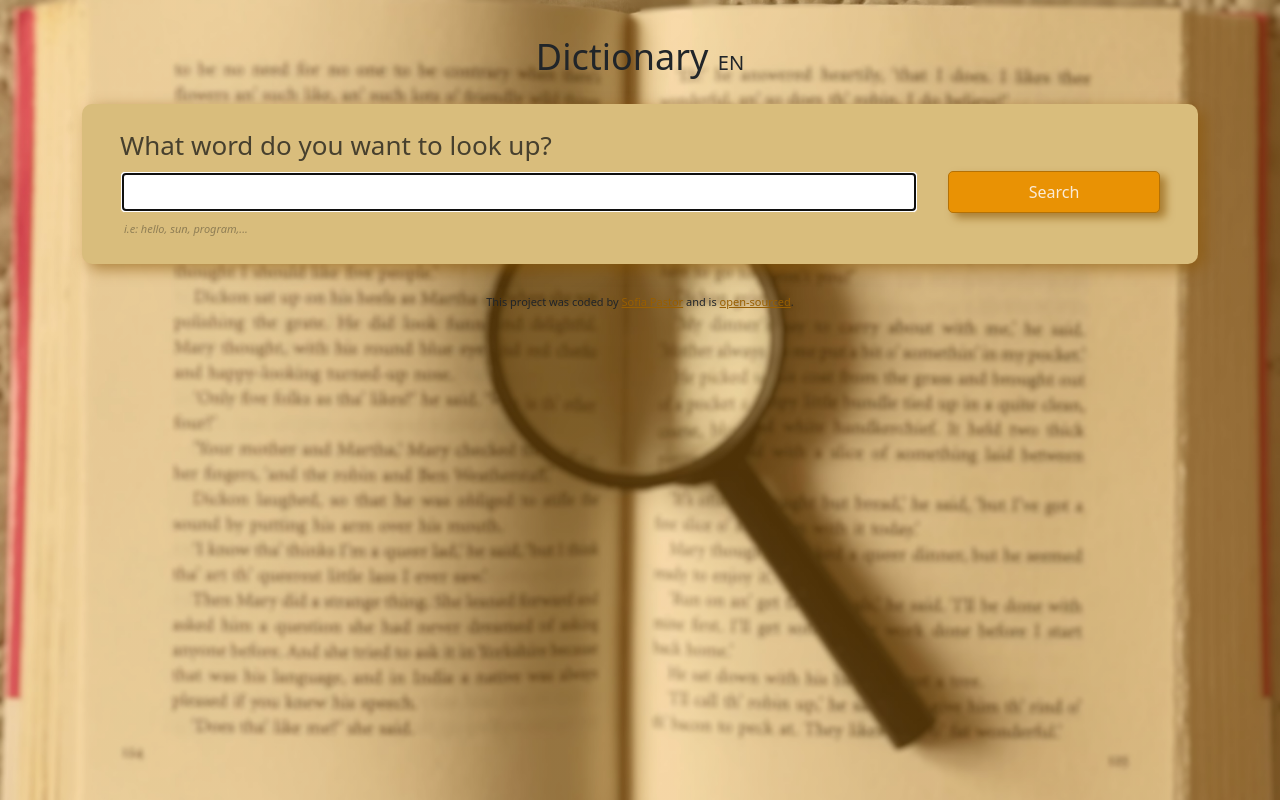
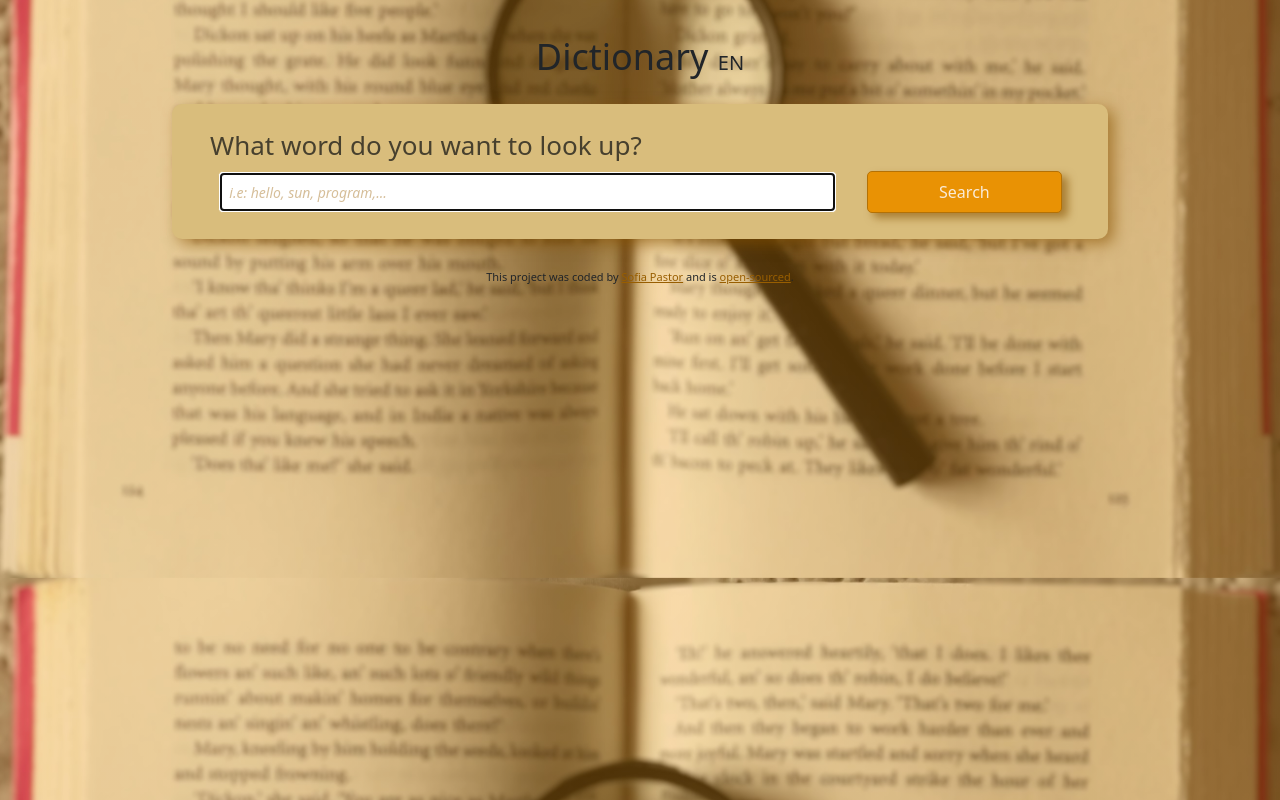
Before and after one commit to sofia-pastor/dictionary-project, a React (Create React App) app: page / in a window 1280 px wide. Built offline with nearby package versions, Linux system fonts and the light colour scheme.

Commit message:
added unsplash api and added a photos' section

```diff
--- a/src/App.css
+++ b/src/App.css
@@ -1,3 +1,8 @@
+.App {
+  max-width: 960px;
+  margin: 0 auto;
+}
+
 .App h1 {
   text-align: center;
   font-size: 36px;
--- a/src/Dictionary.css
+++ b/src/Dictionary.css
@@ -12,16 +12,25 @@
 }
 
 .Dictionary .input-form {
-  width: 75%;
-  margin: 10px 30px 8px 0;
+  max-width: 70%;
+  width: 100%;
+  margin: 10px 30px 0 0;
   padding: 8px 10px;
   border-radius: 5px;
   border: 1px solid rgb(217, 189, 124);
   color: rgb(71, 64, 46);
 }
 
+.Dictionary .input-form::placeholder {
+  font-size: 14px;
+  font-style: italic;
+  opacity: 0.4;
+  color: rgb(152, 94, 1);
+}
+
 .Dictionary .form-button {
-  width: 20%;
+  max-width: 22%;
+  width: 100%;
   padding: 8px 10px;
   border-radius: 5px;
   background-color: rgb(233, 146, 4);
@@ -33,13 +42,6 @@
 .Dictionary .form-button:hover {
   transform: scale(1.05);
   background-color: rgb(226, 139, 0);
-}
-
-.Dictionary .hint {
-  margin: 0 0 0 16px;
-  font-style: italic;
-  font-size: 11px;
-  opacity: 0.5;
 }
 
 .Dictionary h2,
@@ -75,13 +77,21 @@
   font-size: 18px;
 }
 
+.Meaning .example {
+  font-style: italic;
+  opacity: 0.8;
+  font-size: 15px;
+  margin-top: 6px;
+  font-weight: 300;
+}
+
 .Meaning .synonyms-container {
   margin: 15px 0 0 12px;
 }
 
 .Meaning .synonym {
   opacity: 0.8;
-  font-size: 14px;
+  font-size: 15px;
   margin: 0;
   font-weight: 500;
 }
@@ -95,14 +105,15 @@
   display: inline-block;
   padding-right: 20px;
   opacity: 0.8;
-  font-size: 14px;
+  font-size: 15px;
   font-weight: 300;
 }
 
-.Meaning .example {
-  font-style: italic;
-  opacity: 0.8;
-  font-size: 14px;
-  margin-top: 6px;
-  font-weight: 300;
+.Photos img {
+  aspect-ratio: 4/3;
+  border-radius: 4px;
 }
+
+.Photos img:hover {
+  transform: scale(1.3);
+}
--- a/src/Dictionary.js
+++ b/src/Dictionary.js
@@ -2,11 +2,13 @@ import { useState } from "react";
 import axios from "axios";
 
 import Results from "./Results";
+import Photos from "./Photos";
 import "./Dictionary.css";
 
 export default function Dictionary() {
   const [keyword, setKeyword] = useState(null);
   const [results, setResults] = useState(null);
+  const [photos, setPhotos] = useState(null);
 
   function handleResponse(response) {
     setResults(response.data);
@@ -19,6 +21,19 @@ export default function Dictionary() {
     const apiUrl = `https://api.shecodes.io/dictionary/v1/define?word=${keyword}&key=${apiKey}`;
 
     axios.get(apiUrl).then(handleResponse);
+    getImg();
+  }
+
+  function handleImgResponse(response) {
+    console.log(response.data);
+    setPhotos(response.data.results);
+  }
+
+  function getImg() {
+    const imgApiKey = "MWykxzB0Qh71p7qxFsQcD8VqEJVRZGezR14417o4RPM";
+    const imgApiUrl = `https://api.unsplash.com/search/photos?query=${keyword}&client_id=${imgApiKey}`;
+
+    axios.get(imgApiUrl).then(handleImgResponse);
   }
 
   function handleKeywordInput(event) {
@@ -32,14 +47,16 @@ export default function Dictionary() {
           <input
             type="search"
             autoFocus
+            placeholder="i.e: hello, sun, program,..."
             className="input-form"
             onChange={handleKeywordInput}
           />
+
           <input type="submit" value={"Search"} className="form-button" />
         </form>
-        <p className="hint">i.e: hello, sun, program,...</p>
       </section>
       <Results results={results} />
+      <Photos photos={photos} />
     </div>
   );
 }
--- /dev/null
+++ b/src/Photos.js
@@ -0,0 +1,27 @@
+export default function Photos(props) {
+  if (props.photos) {
+    return (
+      <div className="Photos">
+        <section>
+          <div className="row row-gap-4 mt-1 mb-1">
+            {props.photos.map(function (photo, index) {
+              if (index < 6) {
+                return (
+                  <div className="col-4" key={index}>
+                    <a href={photo.urls.full} target="_blank" rel="noreferrer">
+                      <img
+                        src={photo.urls.regular}
+                        alt={photo.alt_description}
+                        className="img-fluid"
+                      />
+                    </a>
+                  </div>
+                );
+              } else return null;
+            })}
+          </div>
+        </section>
+      </div>
+    );
+  } else return null;
+}
--- a/src/index.css
+++ b/src/index.css
@@ -4,6 +4,6 @@ body {
       rgba(255, 161, 19, 0.3)
     ),
     url(./book-image.jpg);
-  background-position: initial;
+  background-position: center;
   background-size: cover;
 }
```
